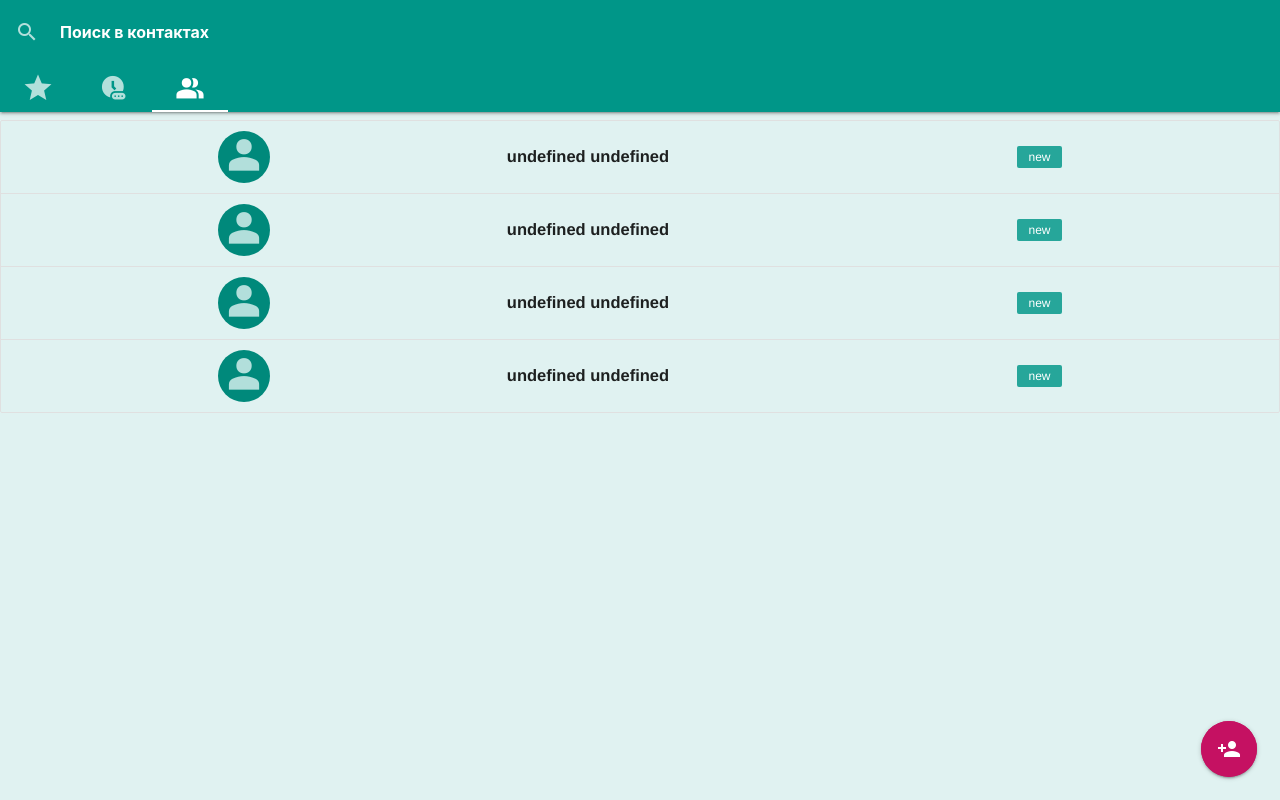
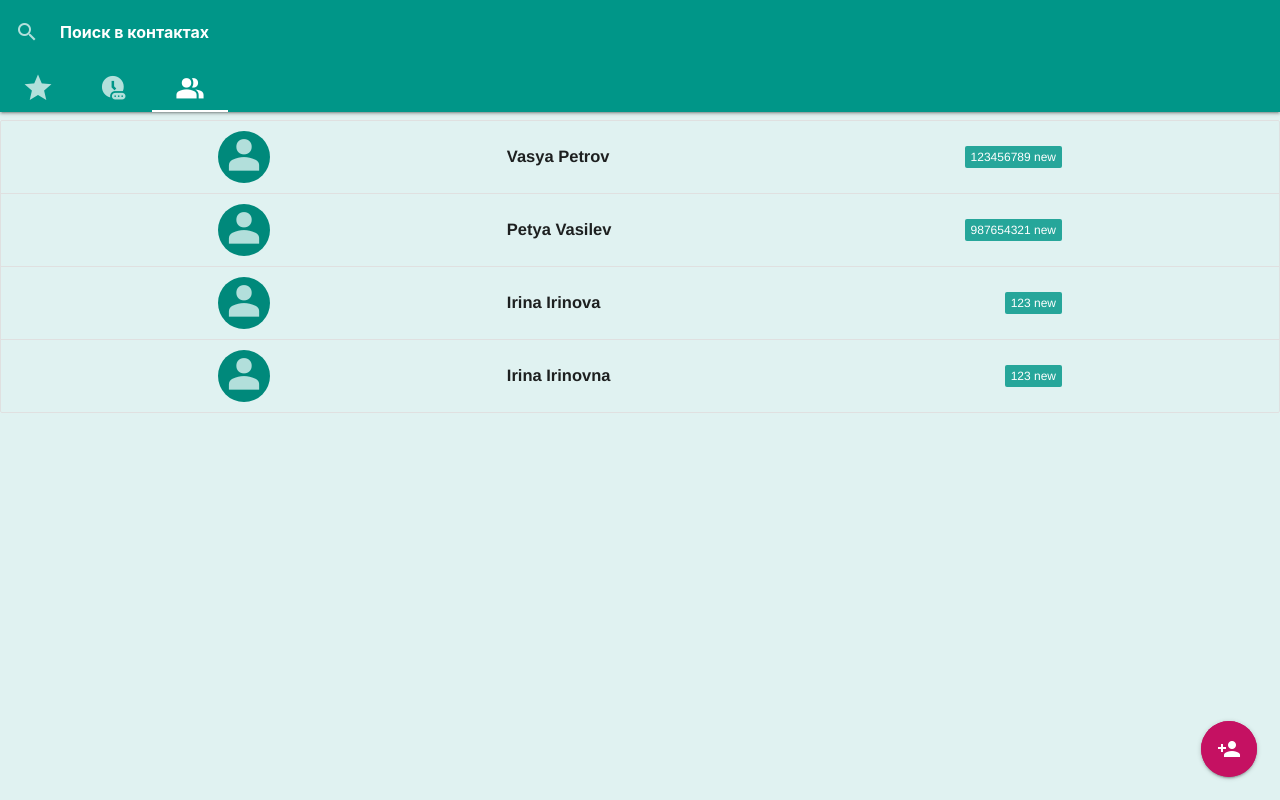
Before and after one commit to Yuriyzhdanov/contacts-manager, a Vue app: page / in a window 1280 px wide. Built offline with nearby package versions, Linux system fonts and the light colour scheme.

Commit message:
added :contact="contact" in ContactItem

```diff
--- a/src/components/TabContacts.vue
+++ b/src/components/TabContacts.vue
@@ -27,6 +27,7 @@ export default {
       <ContactItem
         v-for="contact of contacts"
         :key="contact.id"
+        :contact="contact"
         @click="$emit('contact-selected', contact)"
       ></ContactItem>
     </ul>
```
